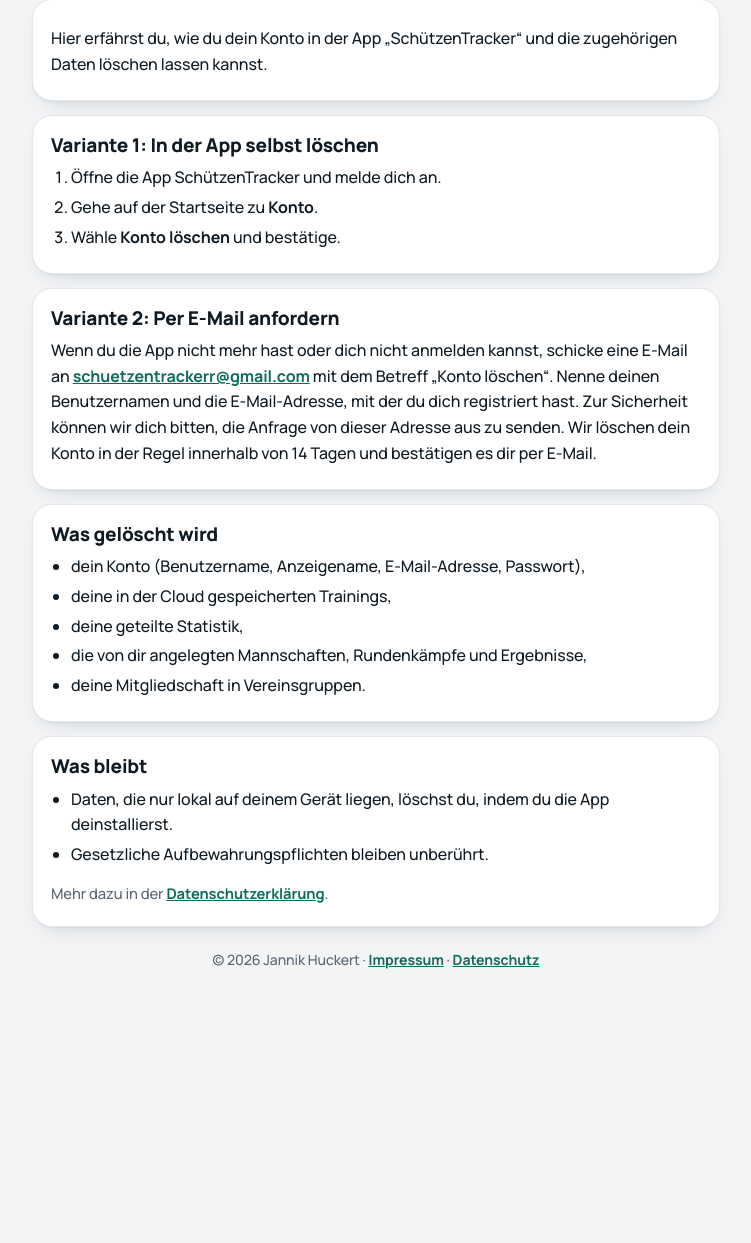
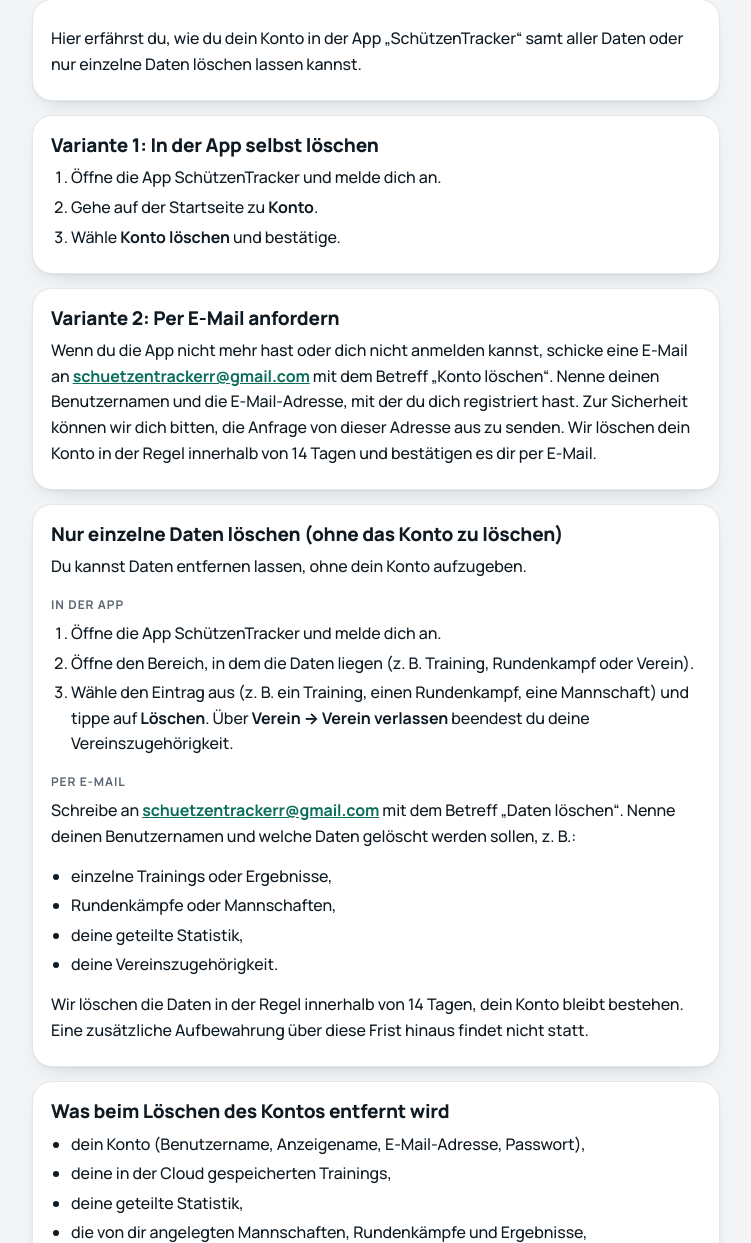
Before and after one commit to schuetzentracker-app/schuetzentracker, a plain HTML site: page konto-loeschen.html in a window 1280 px wide. Shown: the part 327-1570 px from the top of the page, without its empty margins (264-1015 px from the left). Before the commit the page ends 1339 px from the top, so only its background shows below. Drawn offline with Linux system fonts and the light colour scheme.

Commit message:
Add files via upload

```diff
--- a/konto-loeschen.html
+++ b/konto-loeschen.html
@@ -1,11 +1,11 @@
 <!doctype html>
 <html lang="de"><head><meta charset="utf-8"><meta name="viewport" content="width=device-width,initial-scale=1">
-<title>Konto löschen – SchützenTracker</title><link rel="icon" href="logo.png"><link rel="stylesheet" href="style.css">
+<title>Konto und Daten löschen – SchützenTracker</title><link rel="icon" href="logo.png"><link rel="stylesheet" href="style.css">
 </head><body><main>
 <header class="brand"><img class="logo" src="logo.png" alt="" width="76" height="76"><h1>SchützenTracker</h1><p>Training und Rundenkampf im Schießsport</p></header>
 <nav aria-label="Seiten"><a href="index.html">Start</a><a href="datenschutz.html">Datenschutz</a><a href="impressum.html">Impressum</a><a href="konto-loeschen.html" class="on" aria-current="page">Konto löschen</a></nav>
-<h2 class="pt">Konto löschen</h2>
-<section class="card"><p>Hier erfährst du, wie du dein Konto in der App „SchützenTracker“ und die zugehörigen Daten löschen lassen kannst.</p></section>
+<h2 class="pt">Konto und Daten löschen</h2>
+<section class="card"><p>Hier erfährst du, wie du dein Konto in der App „SchützenTracker“ samt aller Daten oder nur einzelne Daten löschen lassen kannst.</p></section>
 <section class="card"><h2>Variante 1: In der App selbst löschen</h2>
 <ol>
 <li>Öffne die App SchützenTracker und melde dich an.</li>
@@ -14,7 +14,24 @@
 </ol></section>
 <section class="card"><h2>Variante 2: Per E-Mail anfordern</h2>
 <p>Wenn du die App nicht mehr hast oder dich nicht anmelden kannst, schicke eine E-Mail an <a href="mailto:schuetzentrackerr@gmail.com?subject=Konto%20l%C3%B6schen">schuetzentrackerr@gmail.com</a> mit dem Betreff „Konto löschen“. Nenne deinen Benutzernamen und die E-Mail-Adresse, mit der du dich registriert hast. Zur Sicherheit können wir dich bitten, die Anfrage von dieser Adresse aus zu senden. Wir löschen dein Konto in der Regel innerhalb von 14 Tagen und bestätigen es dir per E-Mail.</p></section>
-<section class="card"><h2>Was gelöscht wird</h2>
+<section class="card"><h2>Nur einzelne Daten löschen (ohne das Konto zu löschen)</h2>
+<p>Du kannst Daten entfernen lassen, ohne dein Konto aufzugeben.</p>
+<h3>In der App</h3>
+<ol>
+<li>Öffne die App SchützenTracker und melde dich an.</li>
+<li>Öffne den Bereich, in dem die Daten liegen (z. B. Training, Rundenkampf oder Verein).</li>
+<li>Wähle den Eintrag aus (z. B. ein Training, einen Rundenkampf, eine Mannschaft) und tippe auf <strong>Löschen</strong>. Über <strong>Verein → Verein verlassen</strong> beendest du deine Vereinszugehörigkeit.</li>
+</ol>
+<h3>Per E-Mail</h3>
+<p>Schreibe an <a href="mailto:schuetzentrackerr@gmail.com?subject=Daten%20l%C3%B6schen">schuetzentrackerr@gmail.com</a> mit dem Betreff „Daten löschen“. Nenne deinen Benutzernamen und welche Daten gelöscht werden sollen, z. B.:</p>
+<ul>
+<li>einzelne Trainings oder Ergebnisse,</li>
+<li>Rundenkämpfe oder Mannschaften,</li>
+<li>deine geteilte Statistik,</li>
+<li>deine Vereinszugehörigkeit.</li>
+</ul>
+<p>Wir löschen die Daten in der Regel innerhalb von 14 Tagen, dein Konto bleibt bestehen. Eine zusätzliche Aufbewahrung über diese Frist hinaus findet nicht statt.</p></section>
+<section class="card"><h2>Was beim Löschen des Kontos entfernt wird</h2>
 <ul>
 <li>dein Konto (Benutzername, Anzeigename, E-Mail-Adresse, Passwort),</li>
 <li>deine in der Cloud gespeicherten Trainings,</li>
```
